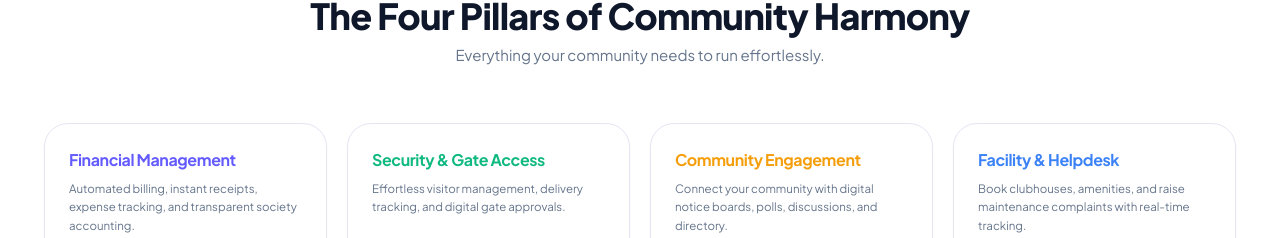
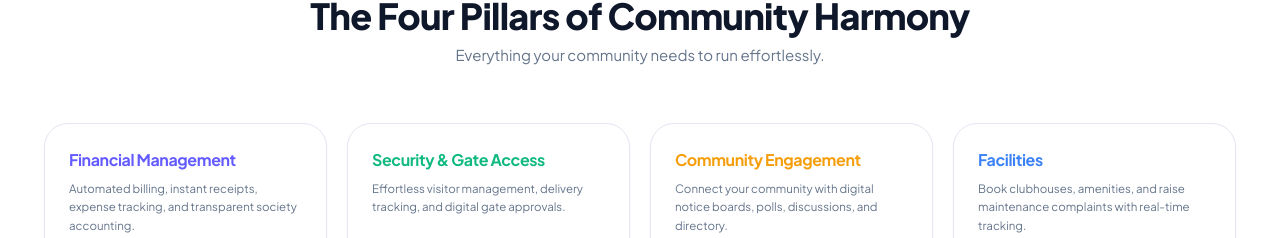
Before and after one commit to Charantej111/Apteazy, a React (Vite) app: page / in a window 1280 px wide. Shown: the part 1966-2204 px from the top of the page. Built offline with nearby package versions, Linux system fonts and the light colour scheme; a web font is replaced by a local one.

Commit message:
feat: add interactive pricing section with subscription tiers and optional add-ons

```diff
--- a/src/components/FourPillars.jsx
+++ b/src/components/FourPillars.jsx
@@ -50,7 +50,7 @@ export default function FourPillars() {
     },
     {
       id: 'facilities',
-      title: 'Facility & Helpdesk',
+      title: 'Facilities',
       titleColor: 'text-[#3B82F6]',
       subtitle: 'Book clubhouses, amenities, and raise maintenance complaints with real-time tracking.',
       image: '/assets/pillar-maintenance.png',
--- a/src/components/Pricing.jsx
+++ b/src/components/Pricing.jsx
@@ -88,7 +88,7 @@ export default function Pricing() {
       color: 'bg-blue-50 text-blue-600 border-blue-100',
     },
     {
-      name: 'Facility & Helpdesk',
+      name: 'Facilities',
       price: '+₹49/mo',
       desc: 'Clubhouse booking, photo ticket tracker, vendor AMC contracts',
       icon: Wrench,
```
